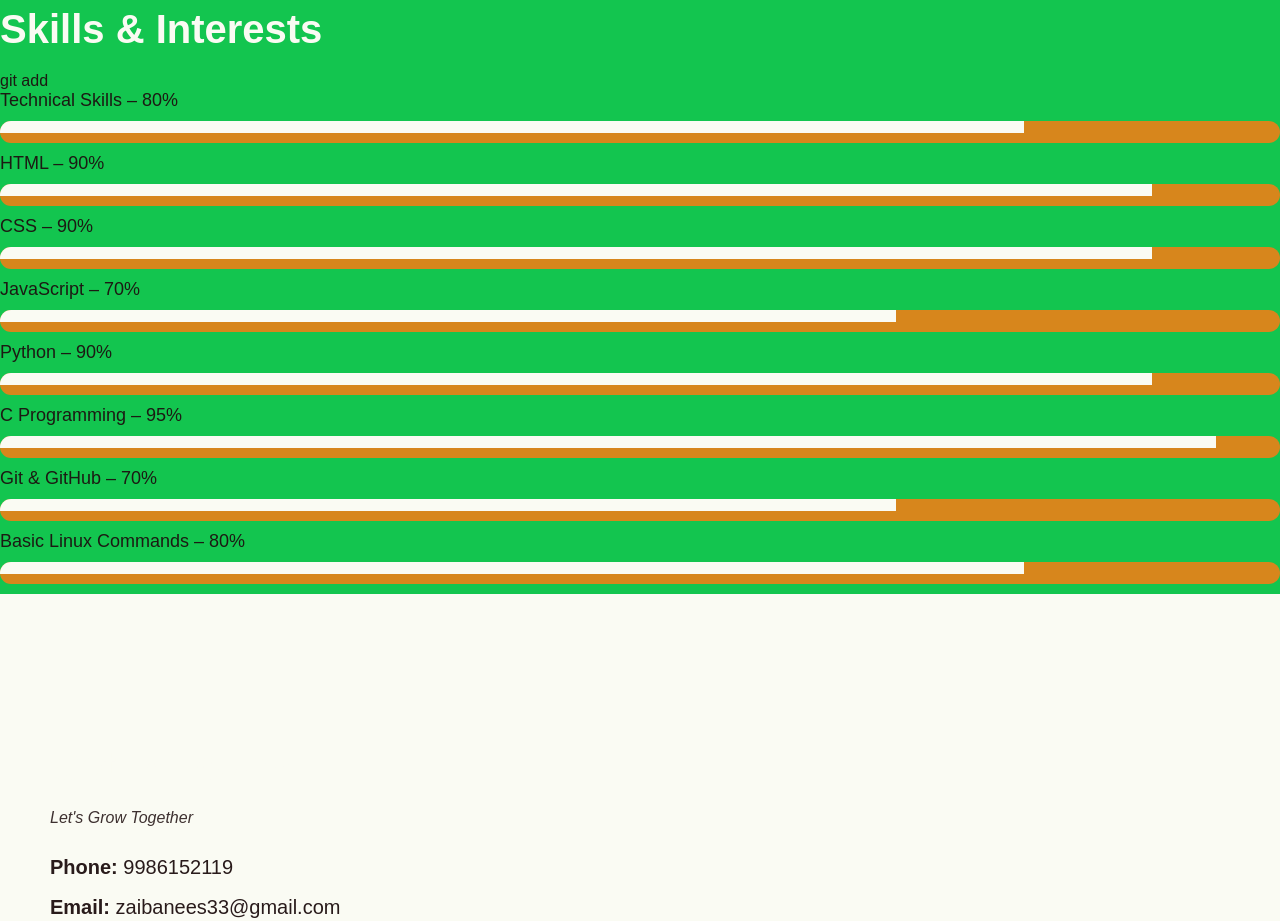
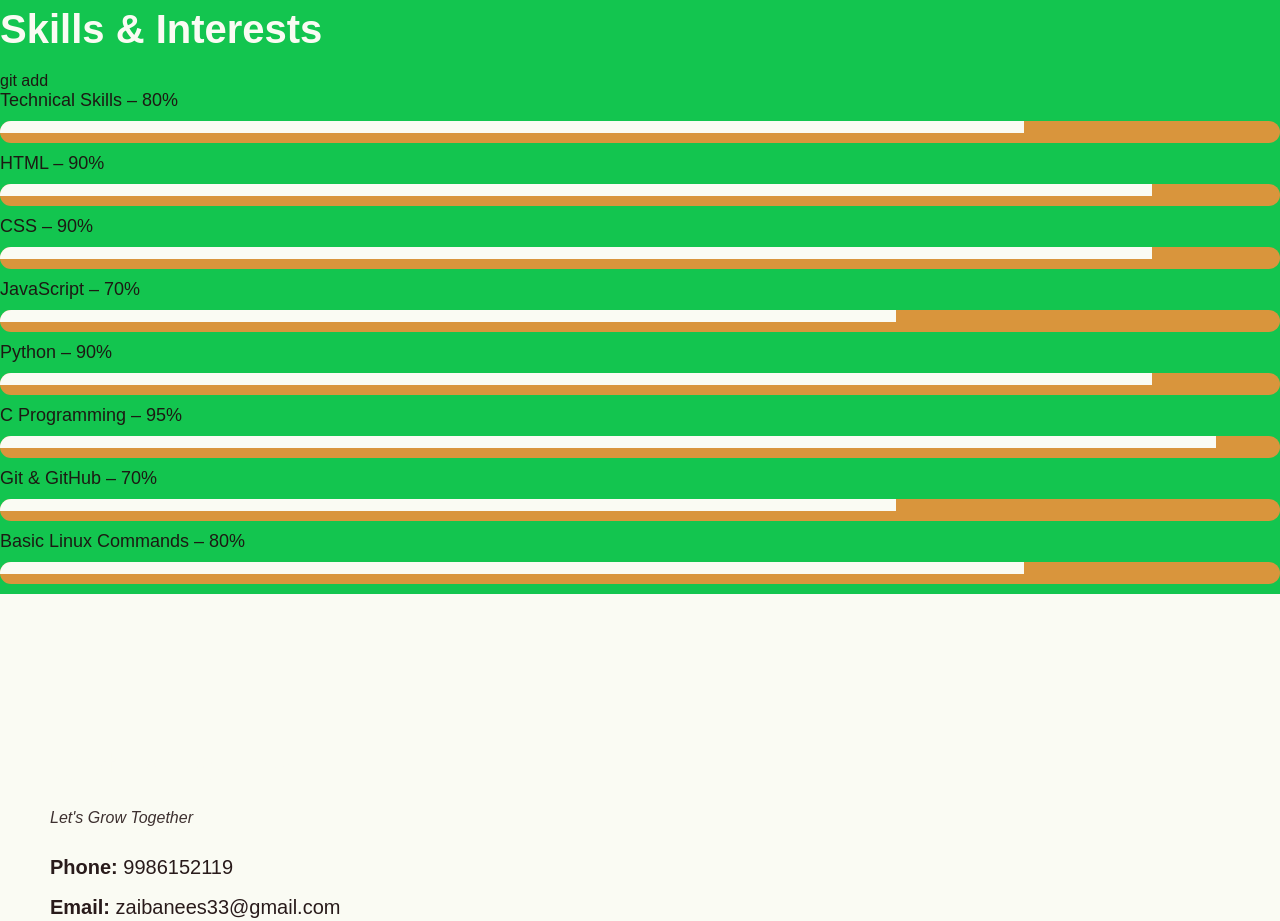
Before and after one commit to zaibanees33-source/zaiba-backend, a website: page index.html in a window 1280 px wide. Shown: the part 1120-2041 px from the top of the page. Drawn offline with Linux system fonts and the light colour scheme.

Commit message:
update portfolio

```diff
--- a/style.css
+++ b/style.css
@@ -103,7 +103,7 @@ h2 {
 
 .progress-bar {
     width: 100%;
-    background: #d7861c;
+    background: #d9953c;
     border-radius: 20px;
     overflow: hidden;
     margin-bottom: 20px;
```
